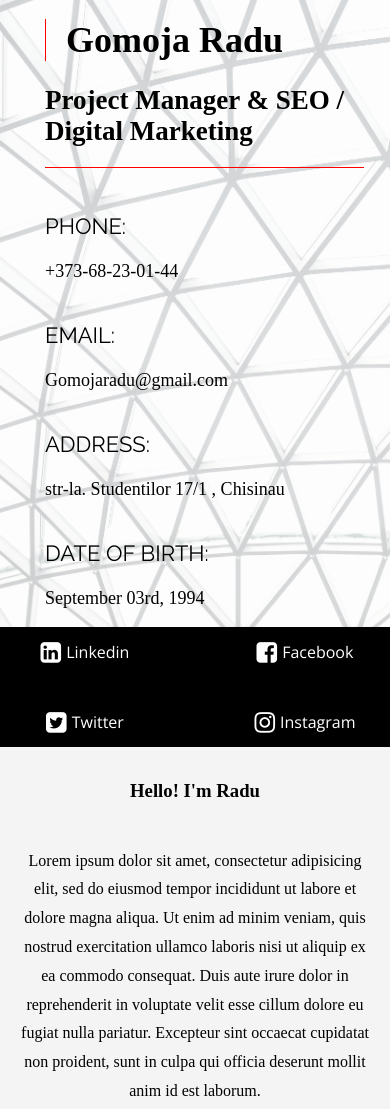
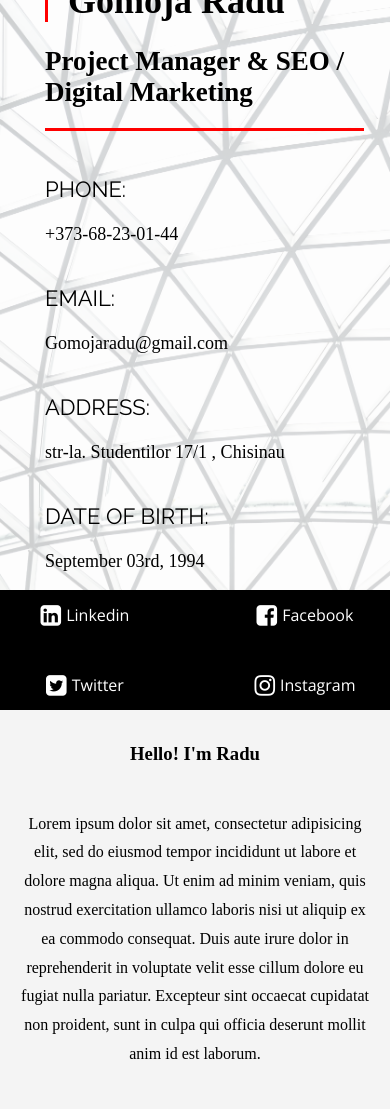
Before and after one commit to Rezo33/My-CV, a PHP site: page / in a window 390 px wide. Shown: the part 791-1900 px from the top of the page. Run offline with PHP 8.4, Linux system fonts and the light colour scheme; some libraries are stand-ins or nearby versions.

Commit message:
edit info-details for mobile version

```diff
--- a/style.css
+++ b/style.css
@@ -130,12 +130,12 @@ header{
 }
 
 .details h1{
-	border-left:1px solid red;
+	border-left:3px solid red;
 	padding-left: 20px;
 }
 
 .details h2{
-	border-bottom:1px solid red;
+	border-bottom:3px solid red;
 	padding-bottom: 20px;
 	width: 91%;
 }
@@ -484,6 +484,20 @@ header{
 }
 
 @media only screen and (max-width: 700px) {
+
+    .main{
+        padding: 0;
+    }
+
+    .main-info{
+        width: 100%;
+    }
+
+    .info-foto {
+        width: 100%;
+    }
+
+
     .nav-bar{
         width: 100%;
         height: auto;
```
